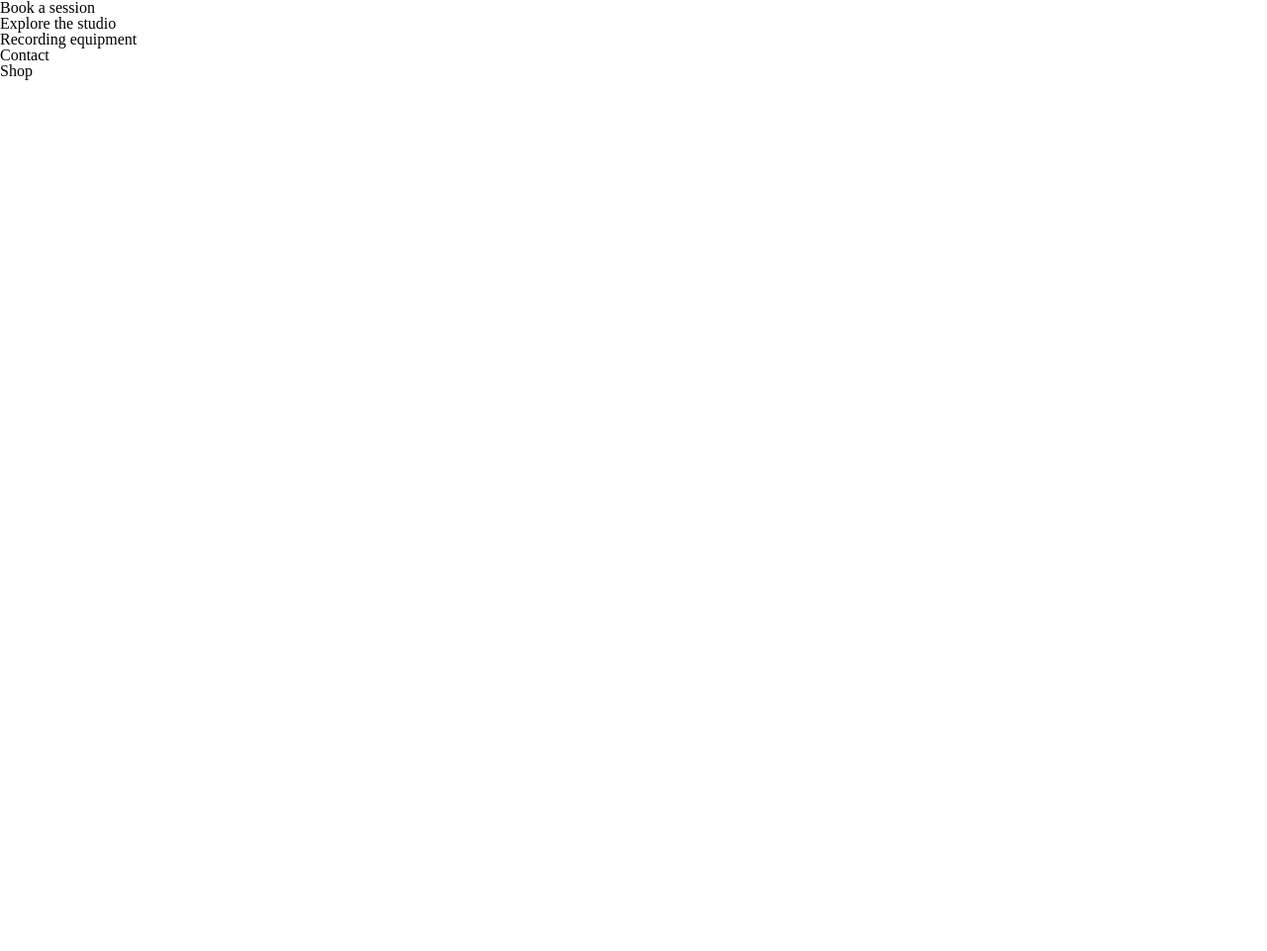
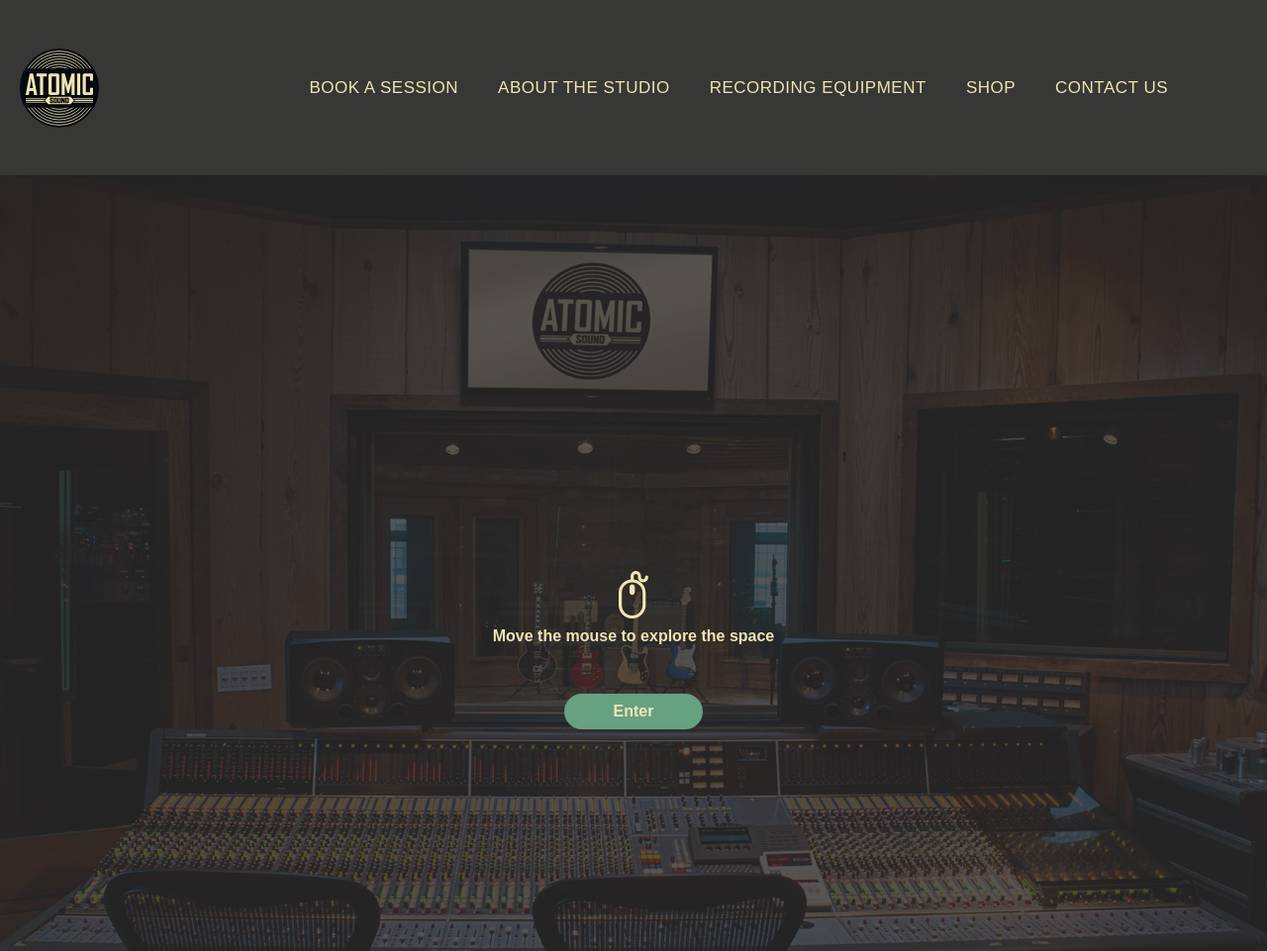
Before and after one commit to rep1946/atomicsound, a plain HTML site: page index.html in a window 1280 px wide. Shown: the top 961 px of the page at 99% size. Before the commit the page ends 800 px from the top, so only its background shows below. Drawn offline with nearby package versions, Linux system fonts and the light colour scheme; a web font is replaced by a local one.

Commit message:
Add files via upload

```diff
--- a/index.html
+++ b/index.html
@@ -1,36 +1,82 @@
 <!DOCTYPE html>
-<html>
+<html lang="en">
 <head>
-	<title>Welcome to Atomic Sound NYC!</title>
-	<meta charset="utf-8">
-	  <meta name="viewport" content="width=device-width, initial-scale=1.0">
-	  <link rel="stylesheet" href="https://use.typekit.net/hsi3cbe.css">
-	  <link rel="stylesheet" type="text/css" href="./styles/mainstyle.css">
-	  <link rel="stylesheet" type="text/css" href="./styles/reset.css">
+	<meta charset="UTF-8">
+	<title>Welcome to Atomic Sound, A World Class Recording Studio in NYC!</title>
+	<link rel="stylesheet" type="text/css" href="./styles/reset.css">
+	<link rel="stylesheet" type="text/css" href="./styles/mystyles.css">
+	<link rel="stylesheet" href="https://use.typekit.net/hsi3cbe.css">
 
+	<script src="https://code.jquery.com/jquery-3.3.1.slim.min.js"
+	integrity="sha256-3edrmyuQ0w65f8gfBsqowzjJe2iM6n0nKciPUp8y+7E="
+	crossorigin="anonymous"></script>
 </head>
+	<body>
+		<header>
+				<div id= "navLogo">
+					<img src="./images/AtomicSound_logo.svg" alt ="Atomic Sound Logo" >
+				</div>
+			<div class="container mobile_dropdown">
 
-<body>
-	<container>
-		<header>
-			<div id = "AS_logo"> </div>
-			<nav>
-				<ul>
-					<li>Book a session</li>
-					<li>Explore the studio</li>
-					<li>Recording equipment</li>
-					<li>Contact</li>
-					<li>Shop</li>
-				</ul>
-			</nav>
-
+				<nav>
+					<ul id ="menuItems">
+						<li class= "navLabel"><a href="#">Book a session</a></li>
+						<li class= "navLabel"><a href="#">About the studio</a></li>
+						<li class= "navLabel"><a href="#">Recording equipment</a></li>
+						<li class= "navLabel"><a href="#">Shop</a></li>
+						<li class= "navLabel"><a href="#">Contact us</a></li>
+					</ul>
+				</nav>
+			</div>
 		</header>
 
 
-	</container>
+
+		<main id= "studioPan">
+			<div class = "darkGreyOverlay">
+				<div class="container">
+				<!--Testing headlines	<h1>This is a H1 Headline</br>
+					..on 2lines</h1>
+					<h2>This a H2 headline</h2>
+					<h3>This a H3 headline</h3> -->
+
+					<div id = "mainCTA">
+						<section class= "scrollSpace">
+							<img src="./images/Mouse_icon_cream.svg" alt ="mouse icon" >
+							<h4> Move the mouse to explore the space</h4>
+						</section>
+
+						<section class="enterSite">
+							<button class= "enterBttn shamrock"><p>Enter</p></button>
+						</section>
+					</div>
+				</div>
+			</div>
+		</main>
+
+		<footer>
+			<div class="container">
+				<p class= "copywrite">Atomic Sound LLC </br>
+				All rights reserved 2018</p>
+				</p>
+
+				<ul class="socialIcons">
+					<li><a href="#"><img src="./images/facebook_icon.svg"></a></li>
+					<li><a href="#"><img src="./images/Instagram_icon.svg"></a></li>
+					<li><a href="#"><img src="./images/LinkedIn_icon.svg"></a></li>
+				</ul>
+			</div>
+		</footer>
+
+
+	<!--addded JS file-->
+
+		<script src="./scripts/atomic_scripts.js"></script>
+
+
+	</body>
 
 
 
 
-</body>
 </html>
--- /dev/null
+++ b/scripts/atomic_scripts.js
@@ -0,0 +1 @@
+console.log('Im connected');
--- /dev/null
+++ b/styles/mystyles.css
@@ -0,0 +1,343 @@
+
+/* Global type styles */
+
+body {
+	font-size: 16px;
+	background-color: rgb(247, 247, 237);
+	display: flex;
+	min-height:100vh;
+	flex-direction: column;
+}
+
+h4, p, li a{
+	font-family: "usual",sans-serif;
+	font-style: normal;
+
+}
+
+
+h4 {
+	font-weight: 700;
+}
+
+
+p {
+	font-weight: 400;
+}
+
+h1, h2, h3, ul li.navLabel a {
+	font-family: "vinyl",sans-serif;
+	font-style: normal;
+	font-weight: 400;
+}
+
+
+/*------Global Mobile font sizes---------*/
+h1 {
+
+	font-size: 42px;
+	line-height: 44px;
+}
+
+
+
+h2 {
+	font-size: 34px;
+	line-height: 36px;
+}
+
+h3 {
+	font-size: 20px;
+	line-height: 22px;
+}
+
+h4 {
+	font-size: 14px;
+	line-height: 16px
+}
+
+
+p {
+	font-size: 14px;
+	line-height: 16px;
+}
+/*------Gloabl Button Style------*/
+
+button {
+	border-radius: 20px;
+	padding: 10px 50px;
+	display: flex;
+	justify-content: center;
+	border: none;
+	color: #F1E4B2;
+	margin: 50px;
+}
+
+button p {
+	font-size: 16px;
+	font-weight: 700;
+}
+
+/*--------CSS Mixins--------*/
+
+.shamrock {
+	background-color: #66A182;
+}
+
+
+/*----|||||||||||||||||||~~~~~~~~~
+	  |||||||||||||||||||~~~~~~~~~
+	  Global Page elements-----*/
+
+.container {
+	margin: 50px;
+}
+
+
+
+
+
+/*---Branding-----*/
+#navLogo {
+	order: 0;
+	align-items: center;
+	justify-content: flex-start;
+	display: flex;
+	background-color: rgba(45, 45, 44, .95);
+
+
+}
+
+#navLogo img {
+	box-sizing: border-box;
+	padding: 20px;
+	width: 100px;
+
+}
+.mobile_dropdown {
+		background-color: rgba(45, 45, 44, .87);
+		padding: 20px 80px;
+		margin: 0px;
+		box-sizing: border-box;
+}
+/*----Global Nav-----*/
+
+
+ul li.navLabel a {
+	font-size: 20px;
+	color: #F1E4B2;
+	text-decoration: none;
+
+}
+
+#menuItems {
+	display: flex;
+	flex-direction: column;
+
+}
+
+li.navLabel {
+	list-style: none;
+	display: flex;
+	align-items: center;
+	letter-spacing: .5px;
+	text-transform: uppercase;
+	margin: 20px 0px;
+
+
+
+}
+
+header {
+
+	display: flex;
+	flex-direction: column;
+	justify-content: space-between;
+	order: 0;
+
+}
+
+
+main {
+	display: flex;
+	align-items: center;
+	justify-content: center;
+	flex-direction: column;
+	order: 1;
+	margin: 0px;
+	width: 100%;
+	}
+
+#studioPan {
+	background-color: rgba(45, 44, 45, .8);
+	background-image: url("../images/Controlroom_hero.jpg");
+	background-repeat: none;
+	background-size: cover;
+	width: 100%;
+	background-position: center;
+
+}
+
+.darkGreyOverlay {
+	display: flex;
+	flex-direction: column;
+	background-color: rgba(45, 44, 45, .8);
+	width: 100%;
+
+}
+
+#mainCTA {
+	    justify-content: center;
+    align-items: center;
+    align-self: stretch;
+    flex-direction: column;
+    height: 900px;
+    /* flex-basis: 1080px; */
+    display: flex;
+}
+
+
+.scrollSpace {
+	display: flex;
+	flex-direction: column;
+	justify-content: center;
+}
+
+.scrollSpace h4 {
+	text-align: center;
+	color: #F1E4B2;
+}
+
+.scrollSpace img {
+	width: 30px;
+	margin: 10px auto;
+}
+
+.enterSite {
+	justify-content: center;
+	display: flex;
+}
+
+/*-----footer---------*/
+footer {
+	display: flex;
+	flex-direction: column;
+	align-content: center;
+	justify-content: center;
+	order: 4;
+	border-width: 1px 0px 0px 0px;
+	border-color: rgba(45, 45, 44, .2);
+	border-style: solid;
+}
+
+
+footer p {
+	text-align: center;
+	font-size: 11px;
+	line-height: 16px;
+}
+
+.socialIcons {
+	display: flex;
+	flex-direction: row;
+	justify-content: center;
+	align-content: center;
+
+}
+
+
+
+.socialIcons img {
+	text-decoration: none;
+	width: 25px;
+	display: flex;
+	justify-content: center;
+	padding: 10px 5px;
+}
+
+
+.socialIcons li {
+	list-style: none;
+/*	align-content: center;
+	justify-content: center;*/
+
+}
+
+
+
+
+
+
+/*-------DESKTOP-------*/
+
+@media screen and (min-width: 1025px) {
+  header {
+  	display: flex;
+  	flex-direction: row;
+  	justify-content: space-between;
+  	background-color: rgba(45, 45, 44, .95);
+  }
+
+	 #menuItems {
+	    display: flex;
+	    align-content: center;
+	    flex-direction: row;
+	    background-color: transparent;
+	  }
+
+	  main {
+	    flex-direction: row;
+
+	  }
+
+	  #navLogo {
+	  	flex-basis: 120px;
+	  	background-color: transparent;
+	  }
+
+	#navLogo img {
+		width: 100%;
+	}
+
+	.mobile_dropdown {
+			margin: 40px 0px;
+			background-color: transparent;
+		}
+
+	.navLabel {
+		justify-content: space-between;
+		padding: 0px 20px;
+	}
+
+	ul li.navLabel a {
+		font-size: 17px;
+	}
+
+		/*------Global Desktop font sizes---------*/
+	h1 {
+
+		font-size: 54px;
+		line-height: 56px;
+	}
+
+
+
+	h2 {
+		font-size: 42px;
+	}
+
+	h3 {
+		font-size: 30px;
+	}
+
+	h4 {
+		font-size: 16px;
+	}
+
+	main {
+		flex-grow: 5;
+	}
+
+
+
+}
```
Also changed, not shown: colors/palette (1).scss (added, +15 -0 lines), styles/reset.css (+3 -4 lines), images/AtomicSound_logo.png (added), images/AtomicSound_logo.svg (added), images/ConsoleSideView.jpg (added), images/Control_room_heroBW.jpg (added), images/Controlroom_hero.jpg (added), images/Instagram_icon.svg (added), images/LinkedIn_icon.svg (added), images/Mouse_icon.svg (added), images/Mouse_icon_cream.svg (added), images/facebook_icon.svg (added), 2 other files.
